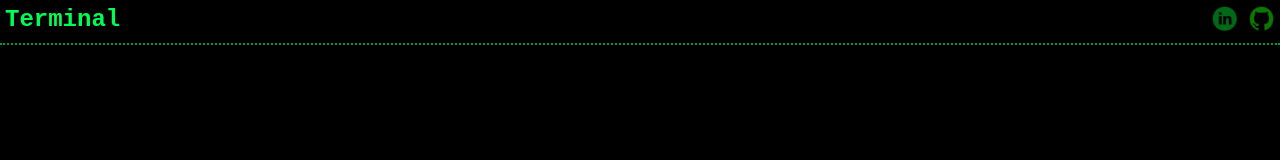
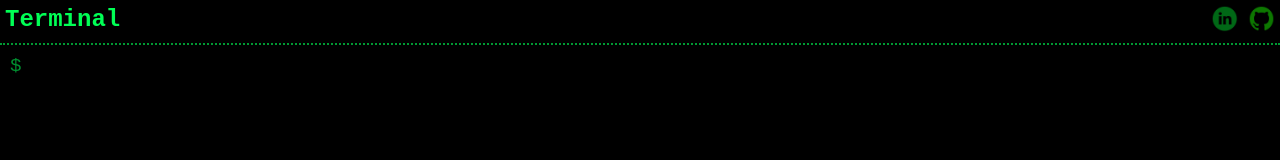
Before and after one commit to matifandy8/Terminal, a React (Vite) app: page / in a window 1280 px wide. Shown: the top 160 px of the page. Built offline with nearby package versions, Linux system fonts and the light colour scheme.

Commit message:
add terminal form and aboutme

```diff
--- a/src/css/main.css
+++ b/src/css/main.css
@@ -459,3 +459,30 @@ a {
   width: 100%;
   height: 2.5rem;
 }
+
+.home {
+  color: #008f30;
+}
+.home .terminal {
+  margin: 10px;
+}
+.home .terminal .terminal__form {
+  display: flex;
+}
+.home .terminal span {
+  color: #008f30;
+  font-size: 1.2rem;
+}
+.home .terminal input {
+  border: none;
+  background: none;
+  color: #008f30;
+  font-family: monospace;
+  font-size: 1.2rem;
+  letter-spacing: 0.1rem;
+  text-shadow: 0 0 0.2rem rgba(255, 255, 255, 0.3);
+  width: 100%;
+}
+.home .terminal input:focus {
+  outline: none;
+}
--- /dev/null
+++ b/src/pages/home/AboutMe.tsx
@@ -0,0 +1,15 @@
+import React from 'react'
+
+const AboutMe = () => {
+    return (
+        <div>
+            <h1>About Me</h1>
+            <p>Hello i am Matias Fandiño</p>
+            <p>I am a Frontend Developer</p>
+            <p>I am a Self-Taught i have experience developing web applications using React, Redux, Javascript, MongoDB and Node.js.</p>
+            <p> My passion is to make applications with clean and beautiful UI design for a great user experience.</p>
+        </div>
+    )
+}
+
+export default AboutMe
--- a/src/pages/home/Home.tsx
+++ b/src/pages/home/Home.tsx
@@ -1,11 +1,53 @@
-import React from 'react'
+import { useState } from "react";
+import AboutMe from "./AboutMe";
 
 const Home = () => {
-    return (
-        <div>
-            <h1>Home</h1>
+    const [value, setValue] = useState("");
+    const [tag, setTag] = useState("");
+
+    const handleChange = (e:any) => {
+      setValue(e.target.value);
+    };
+
+    const onSubmitForm = (e:any) => {
+        e.preventDefault();
+        console.log(value);
+        if(value === ""){
+            alert("Please enter a value");
+        }
+        else{
+            setTag(value);
+            setValue("");
+        }
+      };
+
+    const handleKeypress = (e:any) => {
+      if (e.keyCode === 13) {
+        onSubmitForm(e);
+      }
+    };
+
+
+  return (
+    <div className="home">
+      <div className="terminal">
+        <div className="terminal__form">
+        <span>$</span>
+        <form onSubmit={onSubmitForm} >
+          <input
+            value={value}
+            onChange={handleChange}
+            onKeyPress={handleKeypress}
+            type="text"
+          />
+        </form>
         </div>
-    )
-}
+        <div className="terminal__output">
+          {tag === "about" ? <AboutMe /> : ""}
+        </div>
+      </div>
+    </div>
+  );
+};
 
-export default Home
+export default Home;
--- a/src/stylesheets/abstracts/_variables.scss
+++ b/src/stylesheets/abstracts/_variables.scss
@@ -7,6 +7,9 @@ $text-font-stack: 'Space Mono', monospace;;
 $primary-color:  #009933;
 
 $title-color:  #00ff55;
+
+$text-color:  #008f30;
+
 
 $bg-color: black;
 
--- a/src/stylesheets/pages/_home.scss
+++ b/src/stylesheets/pages/_home.scss
@@ -1,3 +1,33 @@
 // -----------------------------------------------------------------------------
 // This file contains styles that are specific to the home page.
 // -----------------------------------------------------------------------------
+@use  '../abstracts/variables';
+
+
+.home {
+    color: variables.$text-color;
+
+    .terminal{
+        margin: 10px;
+        .terminal__form{
+            display: flex;
+        }
+        span{
+            color: variables.$text-color;
+            font-size: 1.2rem;
+        }
+        input{
+            border: none;
+            background: none;
+            color: variables.$text-color;
+            font-family: monospace;
+            font-size: 1.2rem;
+            letter-spacing: .1rem;
+            text-shadow: 0 0 0.2rem rgba(255,255,255,0.3);
+            width: 100%;
+            &:focus{
+                outline: none;
+            }
+        }
+    }
+}
```
